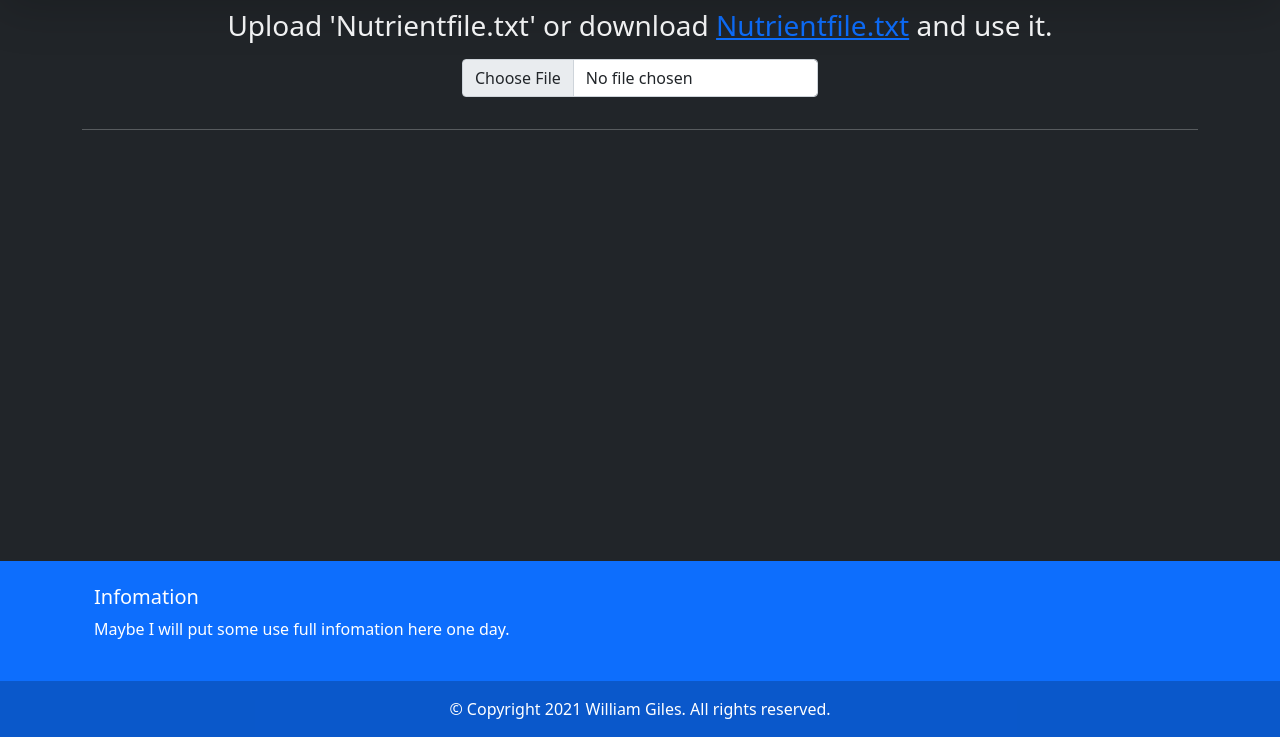
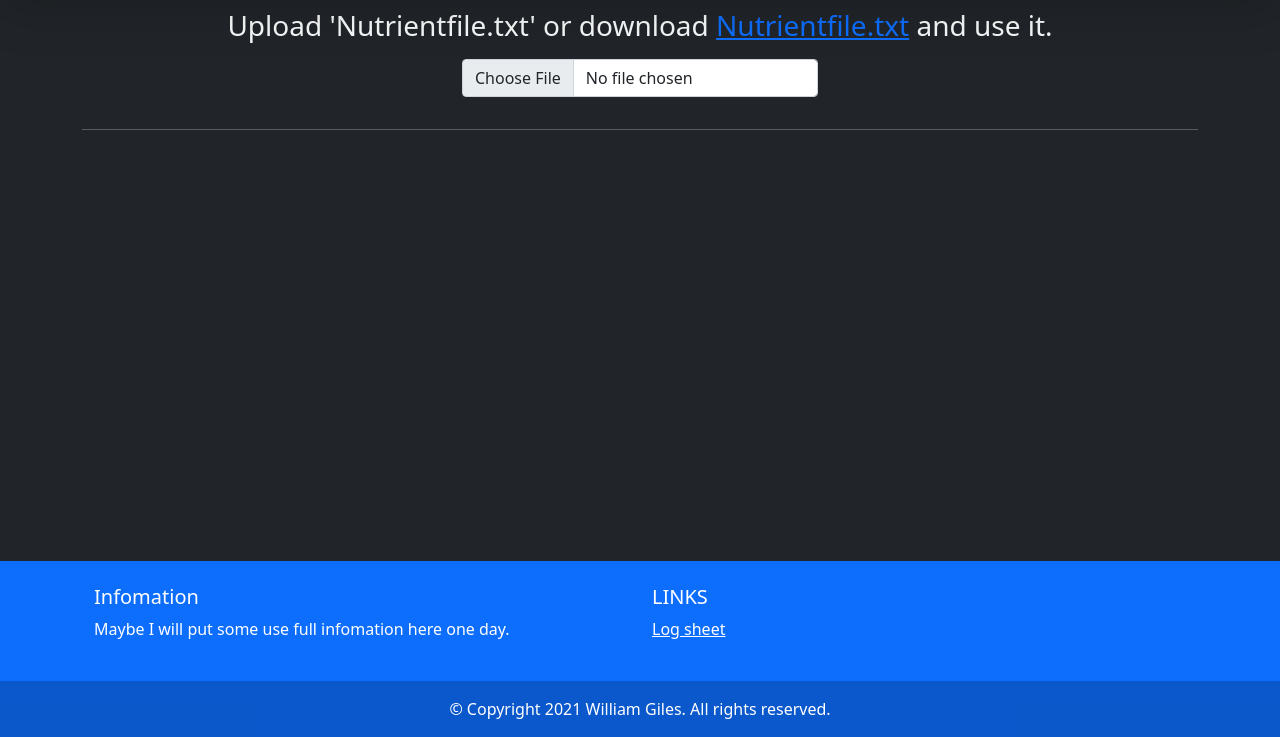
Before and after one commit to DCRalph/food-calculatr, a plain HTML site: page index.html in a window 1280 px wide. Shown: the part 63-800 px from the top of the page. Drawn offline with nearby package versions, Linux system fonts and the light colour scheme.

Commit message:
Update index.html

```diff
--- a/index.html
+++ b/index.html
@@ -74,6 +74,14 @@
                         Maybe I will put some use full infomation here one day.
                     </p>
                 </div>
+                <div class="col-lg-3 col-md-6 mb-4 mb-md-0">
+                    <h5 class="text-uppercase">Links</h5>
+                    <ul class="list-unstyled mb-0">
+                    <li>
+                        <a href="https://docs.google.com/document/d/1rNsxij5iCiNmO98lLEUjmsVRHe3VCOCYCaRWgtHcaXA/edit?usp=sharing" target="_blank" class="text-white">Log sheet</a>
+                    </li>
+                    </ul>
+                </div>
 
             </div>
         </div>
```
